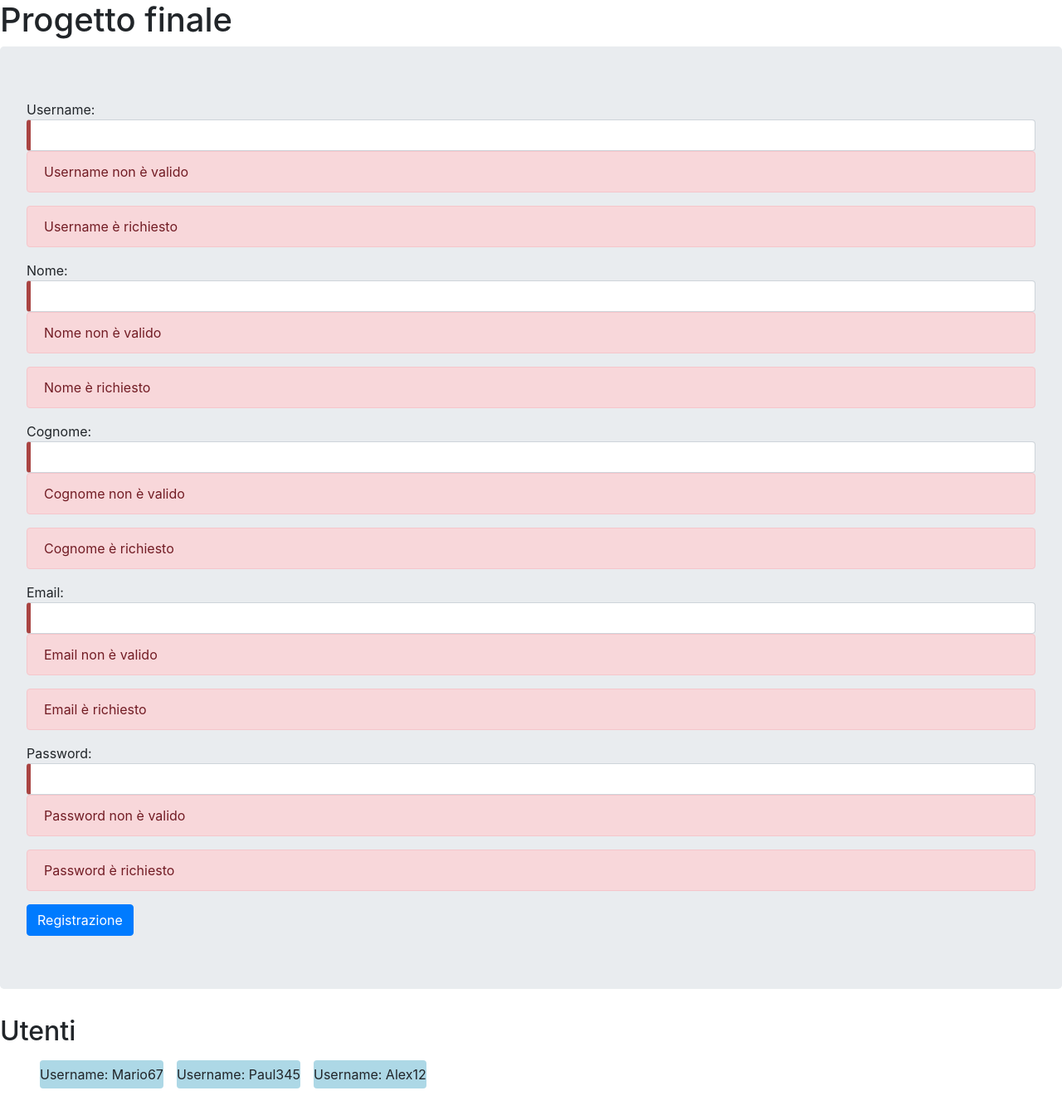
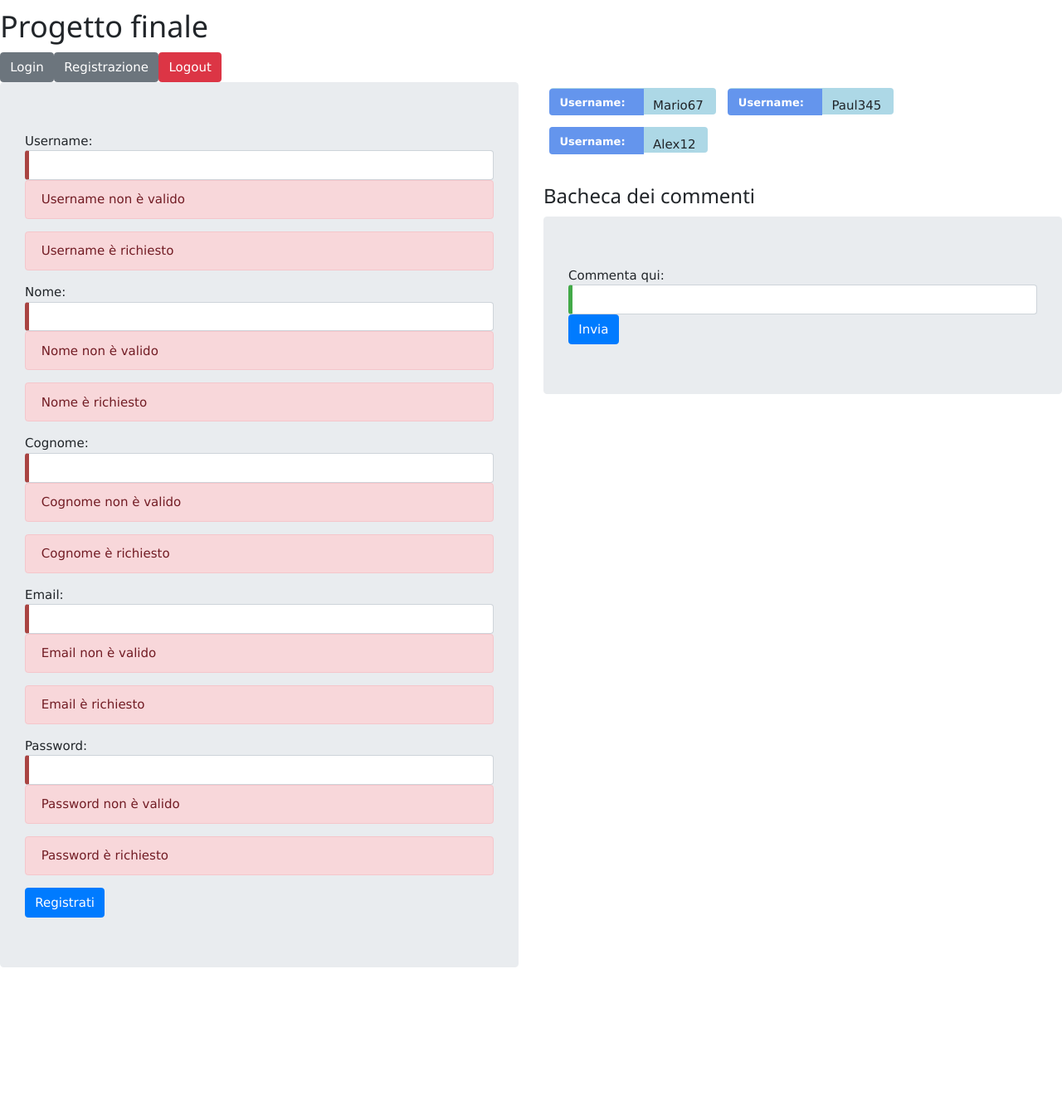
Before and after one commit to GiulianiViviana/GiulianiProgettoFinale, an Angular app in the folder progetto-finale/: page / in a window 1280 px wide. Shown: the whole page at 83% size. After the commit the page ends 1196 px from the top, so only its background shows below. Built offline with nearby package versions, Linux system fonts and the light colour scheme.

Commit message:
Sistemazione utenti e aggiunta commenti e bottoni

```diff
--- a/progetto-finale/package.json
+++ b/progetto-finale/package.json
@@ -22,18 +22,19 @@
     "@ng-bootstrap/ng-bootstrap": "^4.1.2",
     "bootstrap": "^4.3.1",
     "core-js": "^2.5.4",
+    "node": "^12.3.1",
     "rxjs": "~6.3.3",
     "tslib": "^1.9.0",
     "zone.js": "~0.8.26"
   },
   "devDependencies": {
     "@angular-devkit/build-angular": "~0.13.0",
-    "@angular/cli": "~7.3.9",
+    "@angular/cli": "^7.3.9",
     "@angular/compiler-cli": "~7.2.0",
     "@angular/language-service": "~7.2.0",
-    "@types/node": "~8.9.4",
     "@types/jasmine": "~2.8.8",
     "@types/jasminewd2": "~2.0.3",
+    "@types/node": "~8.9.4",
     "codelyzer": "~4.5.0",
     "jasmine-core": "~2.99.1",
     "jasmine-spec-reporter": "~4.2.1",
--- a/progetto-finale/src/app/app.component.html
+++ b/progetto-finale/src/app/app.component.html
@@ -1,5 +1,13 @@
 <h1>{{title}}</h1>
+<meta name="viewport" content="width=device-width, initial-scale=1">
+<link rel="stylesheet" href="https://www.w3schools.com/w3css/4/w3.css">
 
+<button type='submit' class="btn btn-secondary">Login</button>
+<button type='submit' class="btn btn-secondary">Registrazione</button>
+<button type='submit' class="btn btn-danger">Logout</button>
+
+<div class="row">
+  <div class="col-sm-6">
       <form [formGroup] = "myForm"  (ngSubmit)="onSubmit(myForm.value)" class="jumbotron">
           Username: <input type="text" [formControl]="myForm.controls['username']" class="form-control">
           <div *ngIf="!myForm.controls['username'].valid" class="alert alert-danger">Username non è valido </div>
@@ -21,13 +29,13 @@
           <div *ngIf="!myForm.controls['password'].valid" class="alert alert-danger">Password non è valido </div>
           <div *ngIf="myForm.controls['password'].hasError('required')" class="alert alert-danger">Password è richiesto</div>
 
-    <button type='submit' class="btn btn-primary">Registrazione</button>
+          <button type='submit' class="btn btn-primary">Registrati</button>
       </form>
 
-<app-utenti></app-utenti>
-
+</div>
+<div class="col-sm-6">
   <ul class="utenti">
-  <li *ngFor="let u of utenti"
+    <li *ngFor="let u of utente"
       [class.selected]="u === selectedUtenti"
       (click)="onSelect(u)">
       <span class="badge">Username: </span>
@@ -35,4 +43,8 @@
     </li>
   </ul>
 
+
 <app-utenti-dettagli *ngIf="selectedUtenti" [v]="selectedUtenti"></app-utenti-dettagli>
+<app-commenti></app-commenti>
+</div>
+</div>
--- a/progetto-finale/src/app/app.component.ts
+++ b/progetto-finale/src/app/app.component.ts
@@ -11,10 +11,9 @@ import { UTENTI } from './mock-utenti';
 export class AppComponent {
   title = 'Progetto finale';
   myForm: FormGroup;
-  utente : Utenti[];
+  utente : Utenti[] = UTENTI;
   selectedUtenti: Utenti;
  constructor(fb: FormBuilder) {
-   this.utente = Array<Utenti>();
    this.myForm = fb.group({
      'username': ['', Validators.required],
      'nome': ['', Validators.required],
--- a/progetto-finale/src/app/commenti/commenti.component.html
+++ b/progetto-finale/src/app/commenti/commenti.component.html
@@ -1,3 +1,7 @@
 <div>
     <h3> Bacheca dei commenti </h3>
+        <form [formGroup] = "myForm"  (ngSubmit)="onSubmit(myForm.value)" class="jumbotron">
+              Commenta qui: <input type="text" [formControl]="myForm.controls['commento']" class="form-control">
+              <button type='submit' class="btn btn-primary">Invia</button>
+        </form>
 </div>
--- a/progetto-finale/src/app/commenti/commenti.component.ts
+++ b/progetto-finale/src/app/commenti/commenti.component.ts
@@ -1,4 +1,5 @@
 import { Component, OnInit } from '@angular/core';
+import { FormGroup, FormBuilder } from '@angular/forms';
 
 @Component({
   selector: 'app-commenti',
@@ -6,9 +7,15 @@ import { Component, OnInit } from '@angular/core';
   styleUrls: ['./commenti.component.css']
 })
 export class CommentiComponent implements OnInit {
-
-  constructor() { }
-
+ myForm: FormGroup;
+  constructor(fb: FormBuilder) {
+   this.myForm = fb.group({
+     'commento': [''],
+   });
+}
+ onSubmit(value: string): void {
+    console.log('commento: ', this.myForm.controls['commento'].value );
+ }
   ngOnInit() {
   }
 
--- a/progetto-finale/src/app/mock-utenti.ts
+++ b/progetto-finale/src/app/mock-utenti.ts
@@ -1,6 +1,6 @@
 import { Utenti } from './utenti';
 
-export const UTENTI : Utenti[] =
+export const UTENTI=
 [
   {
     "username": "Mario67",
--- a/progetto-finale/src/app/utenti-dettagli/utenti-dettagli.component.html
+++ b/progetto-finale/src/app/utenti-dettagli/utenti-dettagli.component.html
@@ -1,4 +1,4 @@
-<h5> Utente</h5>
+<h5> Utente Dettagli</h5>
 <h6> Nome: {{v.nome}}</h6>
 <h6> Cognome: {{v.cognome}}</h6>
 <h6> Email: {{v.email}}</h6>
--- a/progetto-finale/src/app/utenti.ts
+++ b/progetto-finale/src/app/utenti.ts
@@ -1,3 +1,4 @@
+import { NgModule } from '@angular/core';
 export class Utenti{
     username:string;
     nome:string;
--- a/progetto-finale/src/app/utenti/utenti.component.html
+++ b/progetto-finale/src/app/utenti/utenti.component.html
@@ -1,7 +1,8 @@
 <h2> Utenti </h2>
 <ul>
-<li *ngFor = "let utente of utenti">
-    Username: {{utente.username}}
+<li *ngFor = "let u of utenti">
+     <span class="badge">Username: </span>
+    <span class="ins">{{u.username}}</span>
 
 </li>
 </ul>
```
Also changed, not shown: 1 other file (tests, documents, lock files or other folders). Lines whose indentation alone changed are shown as unchanged.
